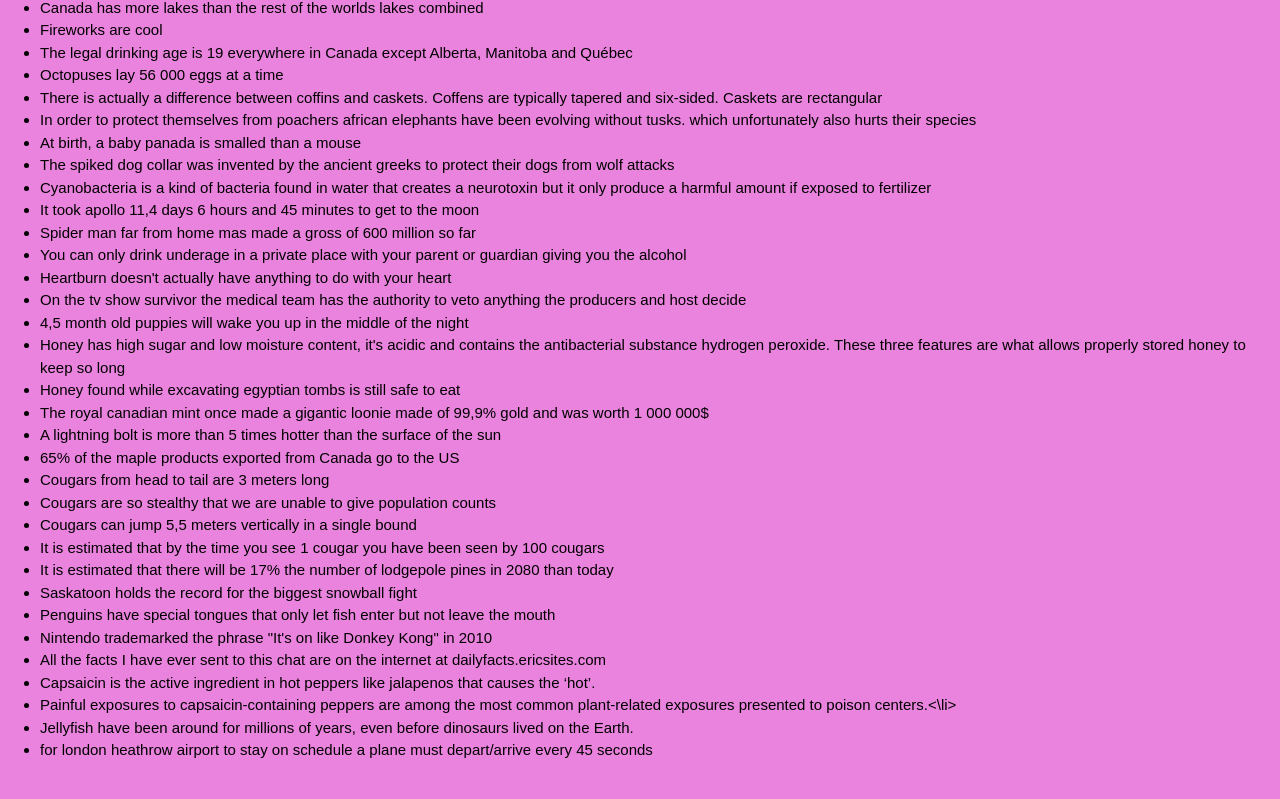
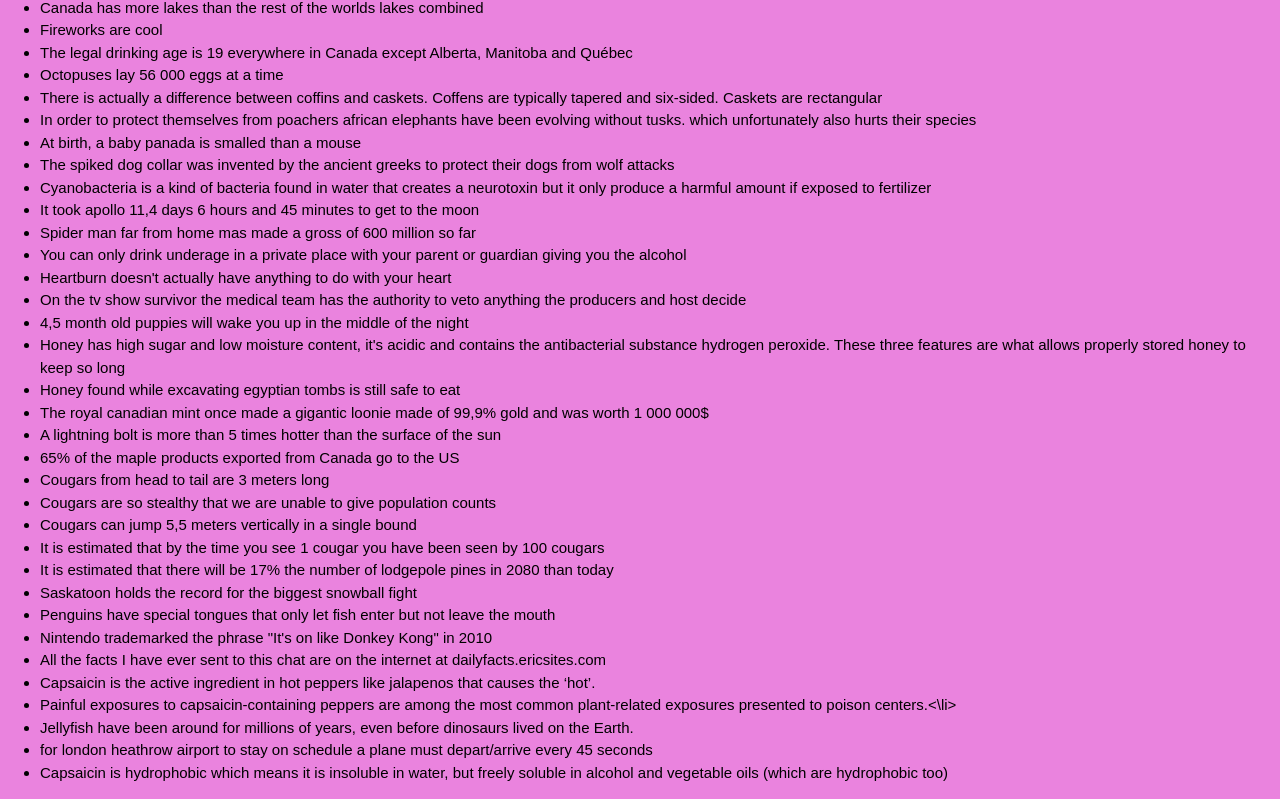
Before and after one commit to Eric-Patrick-James/dailyfacts, a plain HTML site: page index.html in a window 1280 px wide. Shown: the part 1089-1888 px from the top of the page. Before the commit the page ends 1866 px from the top, so only its background shows below. Drawn offline with Linux system fonts and the light colour scheme.

Commit message:
Update index.html

```diff
--- a/index.html
+++ b/index.html
@@ -92,6 +92,7 @@
             <li>Painful exposures to capsaicin-containing peppers are among the most common plant-related exposures presented to poison centers.<\li>
             <li>Jellyfish have been around for millions of years, even before dinosaurs lived on the Earth.</li>
             <li>for london heathrow airport to stay on schedule a plane must depart/arrive every 45 seconds</li>
+            <li>Capsaicin is hydrophobic which means it is insoluble in  water, but freely soluble in alcohol and vegetable oils (which are hydrophobic too)</li>
 
         </ul>
     </body>
```
